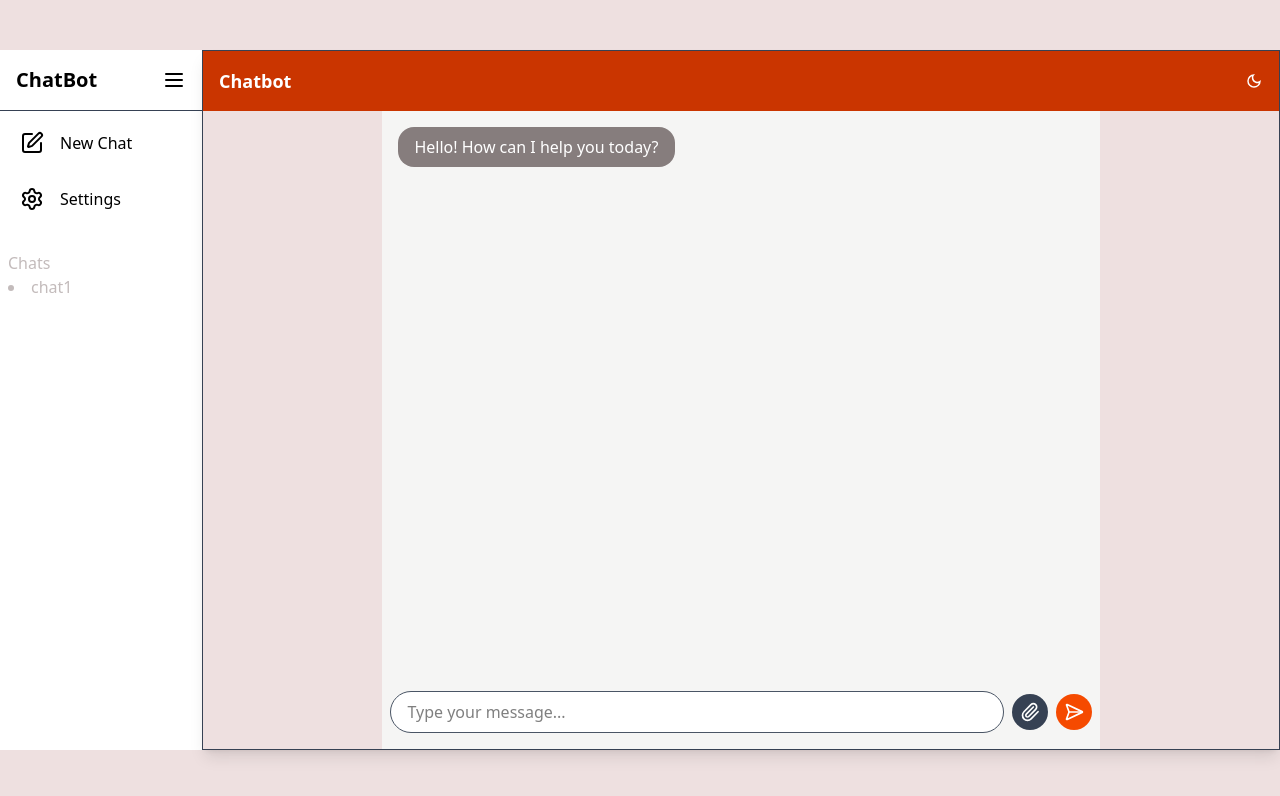
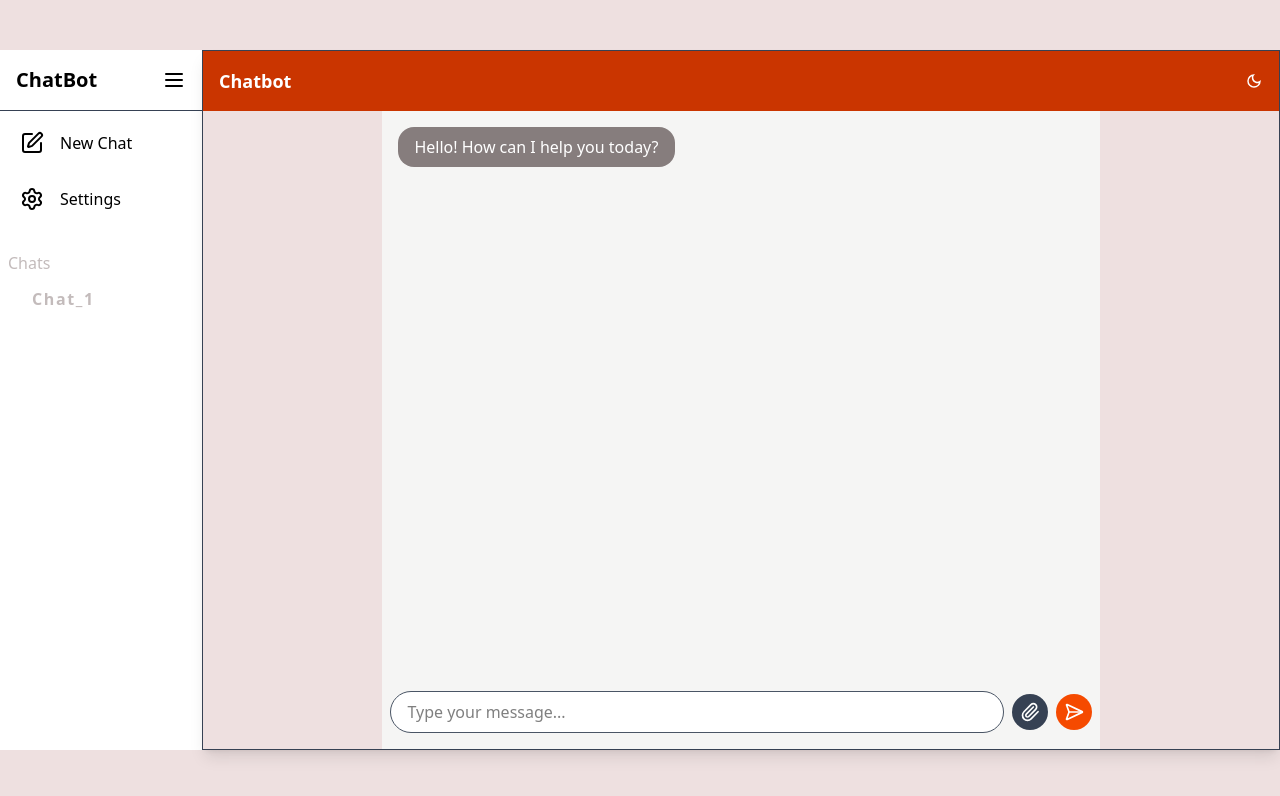
Before and after one commit to YashCoder03/ChatBot, a React (Vite) app in the folder Frontend/: page / in a window 1280 px wide. Shown: the top 796 px of the page. Built offline with nearby package versions, Linux system fonts and the light colour scheme; no server answers.

Commit message:
new multichat feature

```diff
--- a/Frontend/src/components/ChatBot.tsx
+++ b/Frontend/src/components/ChatBot.tsx
@@ -1,42 +1,70 @@
-import { useEffect, useRef, useState } from 'react';
-import { SendHorizonal, Paperclip } from 'lucide-react';
-import { io } from 'socket.io-client';
+import { useEffect, useRef, useState } from "react";
+import { SendHorizonal, Paperclip } from "lucide-react";
+import { io, Socket } from "socket.io-client";
 import { MdOutlineDarkMode } from "react-icons/md";
 import { MdOutlineLightMode } from "react-icons/md";
-import SideBar from './SideBar';
-import type ChatState from '../interfaces/chats';
+import SideBar from "./SideBar";
+import type ChatState from "../interfaces/chats";
 
 const URL = "https://chatbot-production-2562.up.railway.app";
 
-const socket = io(URL, {
-  transports: ["websocket"],
-});
-
 const defaultMessage: ChatState = {
-  activeChatId: "chat1",
+  activeChatId: "Chat_1",
   chats: {
-    chat1: [
+    Chat_1: [
       {
-        sender: 'bot',
-        text: 'Hello! How can I help you today?',
+        sender: "bot",
+        text: "Hello! How can I help you today?",
         time: Date.now(),
-      }
-    ]
-  }
-}
+      },
+    ],
+  },
+};
 
 export default function Chatbot() {
-
+  const socketsRef = useRef<Record<string, Socket>>({});
   const [isDark, setIsDark] = useState(
-    () => localStorage.theme === "dark" ||
-      (!("theme" in localStorage) && window.matchMedia("(prefers-color-scheme: dark)").matches)
+    () =>
+      localStorage.theme === "dark" ||
+      (!("theme" in localStorage) &&
+        window.matchMedia("(prefers-color-scheme: dark)").matches)
   );
   const [messages, setMessages] = useState(defaultMessage);
-  const [input, setInput] = useState('');
+  const [input, setInput] = useState("");
   const [loading, setLoading] = useState(false);
   const chatEndRef = useRef<any>(null);
   const [activeChat, setActiveChat] = useState(messages.activeChatId);
 
+  const createSocketForChat = (chatId: string) => {
+    const socket: Socket = io(URL, { transports: ["websocket"] });
+    socket.on("connect", () => {
+      console.log(`Socket connected for ${chatId}`);
+    });
+    socket.on("bot_message", (data: any) => {
+      if (!socket.connected) {
+        alert("App Crashed");
+      }
+      setLoading(false);
+      setMessages((prev) => ({
+        ...prev,
+        chats: {
+          ...prev.chats,
+          [chatId]: [
+            ...prev.chats[chatId],
+            {
+              sender: "bot",
+              text: data.reply,
+              time: Date.now(),
+            },
+          ],
+        },
+      }));
+    });
+    socket.on("disconnect", () => {
+      console.log(`Socket disconnected for ${chatId}`);
+    });
+    socketsRef.current[chatId] = socket;
+  };
 
   useEffect(() => {
     const root = window.document.documentElement;
@@ -50,64 +78,44 @@ export default function Chatbot() {
   }, [isDark]);
 
   useEffect(() => {
-    socket.on('bot_message', (data: any) => {
-      if (!socket.connected) {
-        alert('App Crashed');
-      }
-      setLoading(false);
-      setMessages((prev) => ({
-        ...prev, chats: {
-          ...prev.chats,
-          [prev.activeChatId]: [
-            ...prev.chats[prev.activeChatId],
-            {
-              sender: 'bot',
-              text: data.reply,
-              time: Date.now()
-            }
-          ]
-        }
-      })
+    createSocketForChat("Chat_1");
+    return () => {
+      Object.values(socketsRef.current).forEach((socket) =>
+        socket.disconnect()
       );
-    });
-
-    return () => {
-      socket.off('bot_message');
     };
   }, []);
-
-  useEffect(() => {
-    console.log("new everytime", messages);
-
-  })
 
   const sendMessage = () => {
     if (!input.trim()) return;
     setMessages((prev) => ({
-      ...prev, chats: {
+      ...prev,
+      chats: {
         ...prev.chats,
         [prev.activeChatId]: [
           ...prev.chats[prev.activeChatId],
           {
-            sender: 'user',
-            text: input, time: Date.now()
-          }
-        ]
-      }
-    })
-    );
-    socket.emit('user_message', input);
+            sender: "user",
+            text: input,
+            time: Date.now(),
+          },
+        ],
+      },
+    }));
+    const currentSocket = socketsRef.current[messages.activeChatId];
+    if (currentSocket) {
+      currentSocket.emit("user_message", input);
+    }
     setLoading(true);
-    console.log("messagessss", messages);
-
-    setInput('');
+    setInput("");
   };
 
   const addNewChat = () => {
-    console.log("new chat clicked from chatbot ")
+    setMessages((prev) => {
+      let newChatId = `Chat_${Object.keys(prev.chats).length + 1}`;
+      setActiveChat(newChatId);
+      createSocketForChat(newChatId);
 
-    setMessages((prev) => {
-      const newChatId = `chat${Object.keys(prev.chats).length + 1}`;
       return {
         ...prev,
         activeChatId: newChatId,
@@ -123,99 +131,101 @@ export default function Chatbot() {
         },
       };
     });
-  }
+  };
 
   const updateActiveChat = (val: string) => {
-    console.log(val);
-    setMessages((prev) => ({ ...prev, activeChatId: val }))
-    setActiveChat(val)
-
-  }
+    setMessages((prev) => ({ ...prev, activeChatId: val }));
+    setActiveChat(val);
+  };
 
   const handleKeyDown = (e: React.KeyboardEvent<HTMLInputElement>) => {
-    if (e.key === 'Enter') sendMessage();
+    if (e.key === "Enter") sendMessage();
   };
 
   const handleFileChange = async (e: React.ChangeEvent<HTMLInputElement>) => {
     const file = e.target.files?.[0];
-    if (file && file.type === 'application/pdf') {
-      // setMessages((prev) => [...prev, { sender: 'user', text: `📄 Sent file: ${file.name}` }]);
+    if (file && file.type === "application/pdf") {
       setMessages((prev) => ({
-        ...prev, chats: {
+        ...prev,
+        chats: {
           ...prev.chats,
           [prev.activeChatId]: [
             ...prev.chats[prev.activeChatId],
             {
-              sender: 'user',
+              sender: "user",
               text: `📄 Sent file: ${file.name}`,
-              time: Date.now()
-            }
-          ]
-        }
-      })
+              time: Date.now(),
+            },
+          ],
+        },
+      }));
 
-      );
       const formData = new FormData();
-      formData.append('pdf', file);
-      formData.append("socketId", socket.id ?? "");
+      formData.append("pdf", file);
+
+      const currentSocket = socketsRef.current[messages.activeChatId];
+      const socketId = currentSocket?.id ?? "";
+      formData.append("socketId", socketId);
 
       try {
         await fetch(`${URL}/api/upload`, {
-          method: 'POST',
+          method: "POST",
           body: formData,
         });
 
-        console.log('✅ PDF uploaded:');
+        console.log("✅ PDF uploaded:");
       } catch (err) {
-        console.error('❌ Upload failed', err);
+        console.error("❌ Upload failed", err);
       }
     } else {
-      alert('Only PDF files are allowed!');
+      alert("Only PDF files are allowed!");
     }
   };
 
   useEffect(() => {
-    chatEndRef.current?.scrollIntoView({ behavior: 'smooth' });
+    chatEndRef.current?.scrollIntoView({ behavior: "smooth" });
   }, [messages]);
 
   return (
     <div className="flex items-center justify-between min-h-screen bg-[#eee0e0] dark:bg-gray-800">
-      <SideBar messages={messages} newChat={addNewChat} activeChatId={updateActiveChat} />
+      <SideBar
+        messages={messages}
+        newChat={addNewChat}
+        activeChatId={activeChat}
+        setActiveChatId={updateActiveChat}
+      />
       <div className="flex flex-col w-full h-[700px] border border-gray-700 shadow-lg bg-[#eee0e0] dark:bg-gray-800 overflow-hidden">
-
         <div className="p-4 font-bold text-lg bg-orange-700 text-white flex justify-between">
-          <div>
-            Chatbot
-          </div>
-          <button
-            onClick={() => setIsDark(!isDark)}
-          >
-            {isDark ? <MdOutlineLightMode />
-              : <MdOutlineDarkMode />}
+          <div>Chatbot</div>
+          <button onClick={() => setIsDark(!isDark)}>
+            {isDark ? <MdOutlineLightMode /> : <MdOutlineDarkMode />}
           </button>
         </div>
         <div className="flex-1 w-full md:w-2/3 m-auto overflow-y-auto p-4 space-y-3 bg-stone-100 dark:bg-gray-900 text-white">
           {messages?.chats[activeChat]?.map((msg, idx) => (
-
             <div
               key={idx}
-              className={`flex  ${msg.sender === 'user' ? 'justify-end' : 'justify-start'}`}
+              className={`flex  ${
+                msg.sender === "user" ? "justify-end" : "justify-start"
+              }`}
             >
               <div
-                className={` px-4 py-2 rounded-2xl max-w-[70%] break-words ${msg.sender === 'user'
-                  ? 'bg-orange-600 text-white '
-                  : `${isDark ? 'bg-gray-700' : 'bg-[#867d7d]'} text-white`
-                  }`}
+                className={` px-4 py-2 rounded-2xl max-w-[70%] break-words ${
+                  msg.sender === "user"
+                    ? "bg-orange-600 text-white "
+                    : `${isDark ? "bg-gray-700" : "bg-[#867d7d]"} text-white`
+                }`}
               >
                 {msg.text}
               </div>
             </div>
           ))}
-          {
-            loading && (
-              !isDark ? <div className="loaderBlack"></div> : <div className="loaderWhite"></div>
-            )
-          }
+          {loading &&
+            (!isDark ? (
+              <div className="loaderBlack"></div>
+            ) : (
+              <div className="loaderWhite"></div>
+            ))}
           <div ref={chatEndRef} />
         </div>
         <div className="pb-4 px-2 w-full md:w-2/3 m-auto border-gray-700 bg-stone-100 dark:bg-gray-900 flex gap-2 items-center">
@@ -227,7 +237,6 @@ export default function Chatbot() {
             onKeyDown={handleKeyDown}
             className="flex-1 px-4 py-2 bg-white text:black dark:bg-gray-700 dark:text-white border border-gray-600 rounded-full focus:outline-none focus:ring-2 focus:ring-blue-500"
           />
-          {/* Hidden file input */}
           <label className="cursor-pointer">
             <input
               type="file"
--- a/Frontend/src/components/SideBar.tsx
+++ b/Frontend/src/components/SideBar.tsx
@@ -5,10 +5,11 @@ import type ChatState from "../interfaces/chats";
 interface sideBarProps {
   messages: ChatState;
   newChat: () => void;
-  activeChatId: (chatId: string) => void;
+  activeChatId: string;
+  setActiveChatId: (chatId: string) => void;
 }
 
-export default function SideBar({ messages, newChat, activeChatId }: sideBarProps) {
+export default function SideBar({ messages, newChat, activeChatId, setActiveChatId }: sideBarProps) {
   const [isOpen, setIsOpen] = useState(true);
 
   const menuItems = [
@@ -31,7 +32,7 @@ export default function SideBar({ messages, newChat, activeChatId }: sideBarProp
           <Menu size={24} />
         </button>
       </div>
-      <div className="flex-1 flex flex-col gap-2 p-2">
+      <div className="flex-1 flex flex-col gap-2 p-2 w-40">
         {menuItems.map((item) => (
           <button
             key={item.name}
@@ -43,12 +44,16 @@ export default function SideBar({ messages, newChat, activeChatId }: sideBarProp
               <span className="transition-opacity duration-300 opacity-100">{item.name}</span>}
           </button>
         ))}
+        { isOpen && (
         <div className="mt-5 text-[#c3bbbb]">
           <h5>Chats</h5>
+          <div className="mt-3 ml-5">
           {Object.keys(messages?.chats ?? {}).map((chatId, index) => (
-            <li className="cursor-pointer" key={index} onClick={() => activeChatId(chatId)}>{chatId}</li>
+            <li className={`cursor-pointer list-none m-1 tracking-widest ${activeChatId === chatId && "font-bold" }`} key={index} onClick={() => setActiveChatId(chatId)}>{chatId}</li>
           ))}
+          </div>
         </div>
+)}
       </div>
 
     </div>
--- a/Frontend/src/index.css
+++ b/Frontend/src/index.css
@@ -2,6 +2,12 @@
 
 @custom-variant dark (&:where(.dark, .dark *));
 
+html, body, #root {
+  height: 100%;
+  margin: 0;
+  padding: 0;
+  overflow: hidden;
+}
 
 /* HTML: <div class="loader"></div> */
 .loaderWhite {
```
